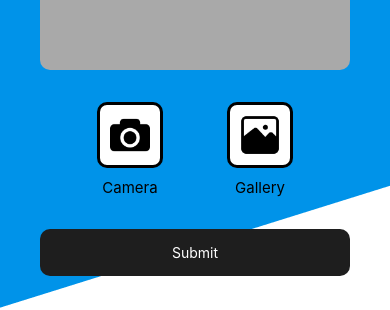
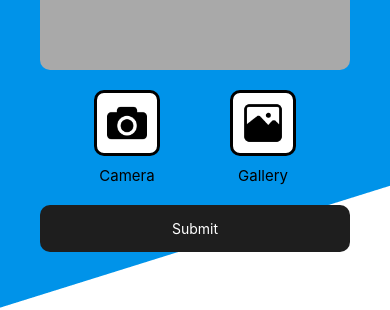
Before and after one commit to The-cool-L7/Koobool, a React Native app: screen /Review in a window 390 px wide. Shown: the part 504-814 px from the top of the page. Built offline with nearby package versions, Linux system fonts and the light colour scheme.

Commit message:
finalised review page

```diff
--- a/components/review/Review.js
+++ b/components/review/Review.js
@@ -7,14 +7,13 @@ import {
 	Alert,
 	Text,
 	TouchableOpacity,
-	ToastAndroid,
 } from 'react-native';
 import * as ImagePicker from 'expo-image-picker';
 import { Camera } from 'expo-camera';
-import Toast from 'react-native-toast-message';
 
 import BookInfo from './BookInfo';
 import ReviewButton from './ReviewButton';
+import { Gap } from '../utilities/utils';
 
 const styles = StyleSheet.create({
 	container: {
@@ -36,6 +35,7 @@ const styles = StyleSheet.create({
 	buttons: {
 		flexDirection: 'row',
 		justifyContent: 'center',
+		marginVertical: 20,
 	},
 	submitButton: {
 		backgroundColor: '#1e1e1e',
@@ -80,27 +80,22 @@ const Review = () => {
 	};
 
 	const onSubmitButtonPress = () => {
-		// Alert.alert('Submitted successfully!');
-		// Toast.show({
-		// 	type: 'success',
-		// 	text1: 'Hello',
-		// 	text2: 'This is some something 👋',
-		// });
-		// ToastAndroid.show('A pikachu appeared nearby !', ToastAndroid.SHORT);
+		Alert.alert('Submitted successfully!');
 	};
 
 	return (
 		<>
-			<Toast />
 			<View style={styles.container}>
 				<Text style={styles.bookName}>Matilda, Roald Dahl</Text>
 				<BookInfo text='What did you think of Matilda?' />
 				<Image style={styles.previewImage} source={{ uri: image }} />
+
 				<View style={styles.buttons}>
 					<ReviewButton
 						onPress={onCameraButtonPress}
 						buttonText='Camera'
 					/>
+					<Gap size={70} />
 					<ReviewButton
 						onPress={onGalleryButtonPress}
 						buttonText='Gallery'
--- a/components/review/ReviewButton.js
+++ b/components/review/ReviewButton.js
@@ -9,8 +9,6 @@ import {
 
 const styles = StyleSheet.create({
 	button: {
-		padding: 12,
-		margin: 20,
 		alignItems: 'center',
 	},
 	text: {
```
